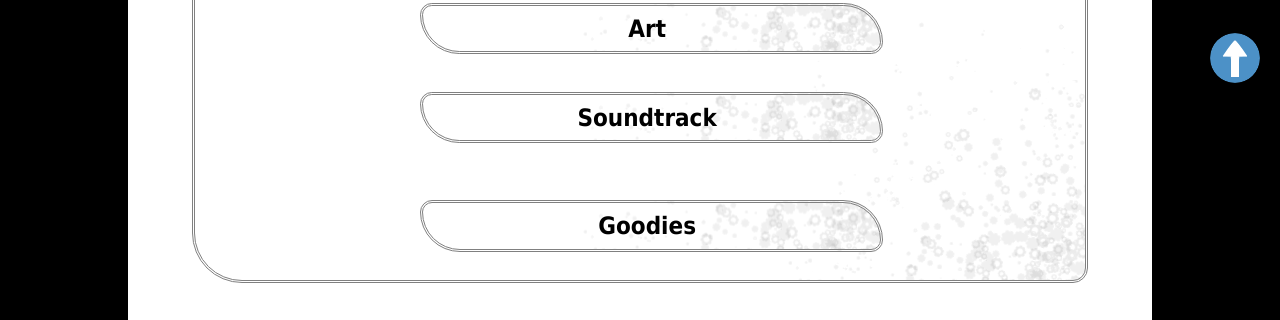
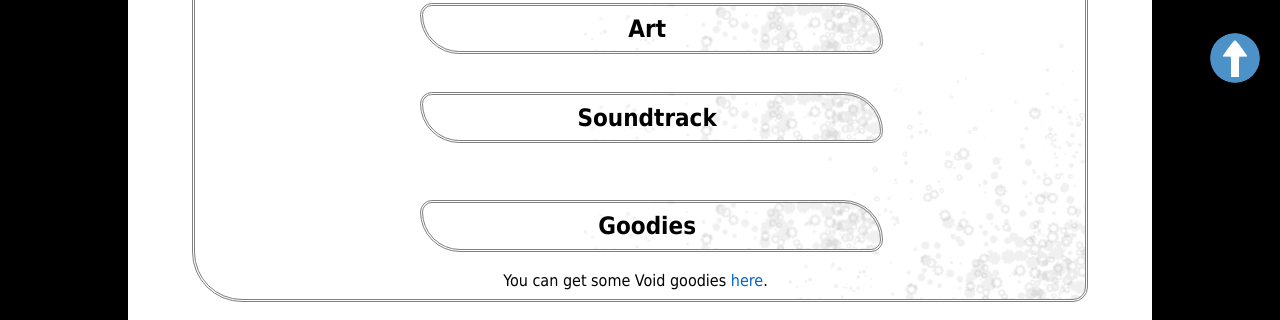
Before and after one commit to ShinyStar/MyWeb, a plain HTML site: page MyWebsite/games.html in a window 1280 px wide. Shown: the part 707-1027 px from the top of the page. Drawn offline with Linux system fonts and the light colour scheme.

Commit message:
Void goodies added

```diff
--- a/MyWebsite/games.html
+++ b/MyWebsite/games.html
@@ -50,6 +50,7 @@
 				<!--<iframe width="100%" height="450" scrolling="no" frameborder="no" src="https://w.soundcloud.com/player/?url=https%3A//api.soundcloud.com/playlists/144523827&amp;color=9d9d9d&amp;auto_play=false&amp;hide_related=false&amp;show_comments=true&amp;show_user=true&amp;show_reposts=false"></iframe>-->
 			<br><br>
 			<br><h2 class="a_title" style="width: 50%; margin-left:25%">Goodies</h2><br>
+			You can get some Void goodies <a href="http://www.redbubble.com/people/silvishinystar/collections/520948-the-void">here</a>.<br>
 		</div>
 		<br><br>
 
```
